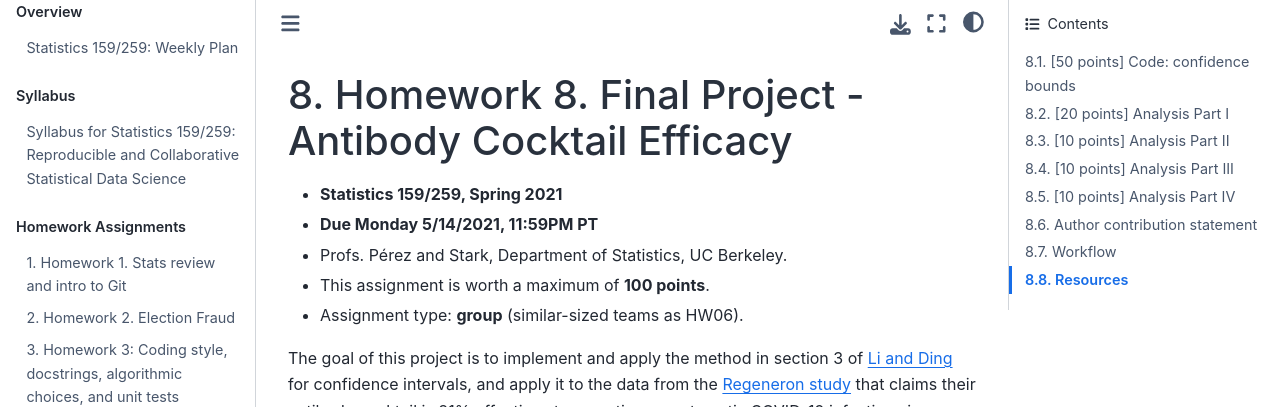
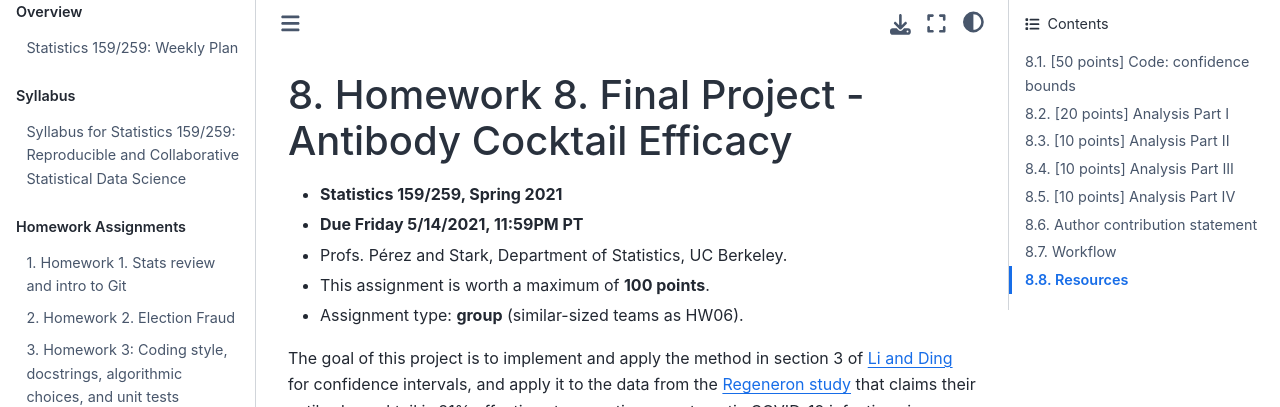
Before and after one commit to UCB-stat-159-s21/site, a Jupyter Book: the page built from Hw/hw08-final-project.md, in a window 1280 px wide and 900 px high. Shown: the top 407 px of the window. Built offline with Jupyter Book 1.0.4 settings and Sphinx 7.4.7 and the Sphinx Book theme 1.1.4, drawn with Linux system fonts in a browser that asks for light colours; pages that are not in the unit, such as notebooks, are missing from menus.

Commit message:
[minor] Fixed homework8 due date's day of the week.

```diff
--- a/Hw/hw08-final-project.md
+++ b/Hw/hw08-final-project.md
@@ -2,7 +2,7 @@
 
 - **Statistics 159/259, Spring 2021**
 
-- **Due Monday 5/14/2021, 11:59PM PT**
+- **Due Friday 5/14/2021, 11:59PM PT**
 
 - Profs. Pérez and Stark, Department of Statistics, UC Berkeley.
 
```
